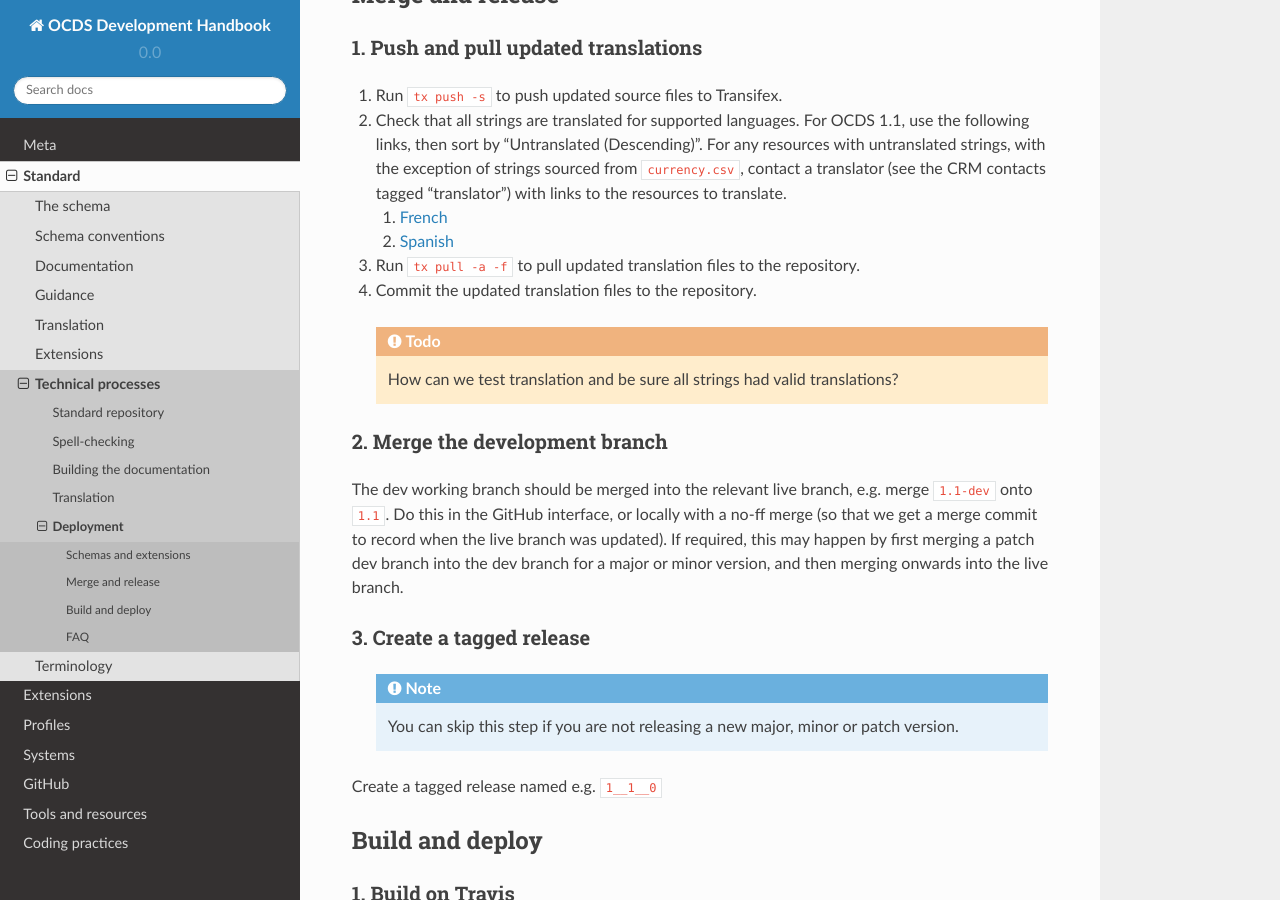
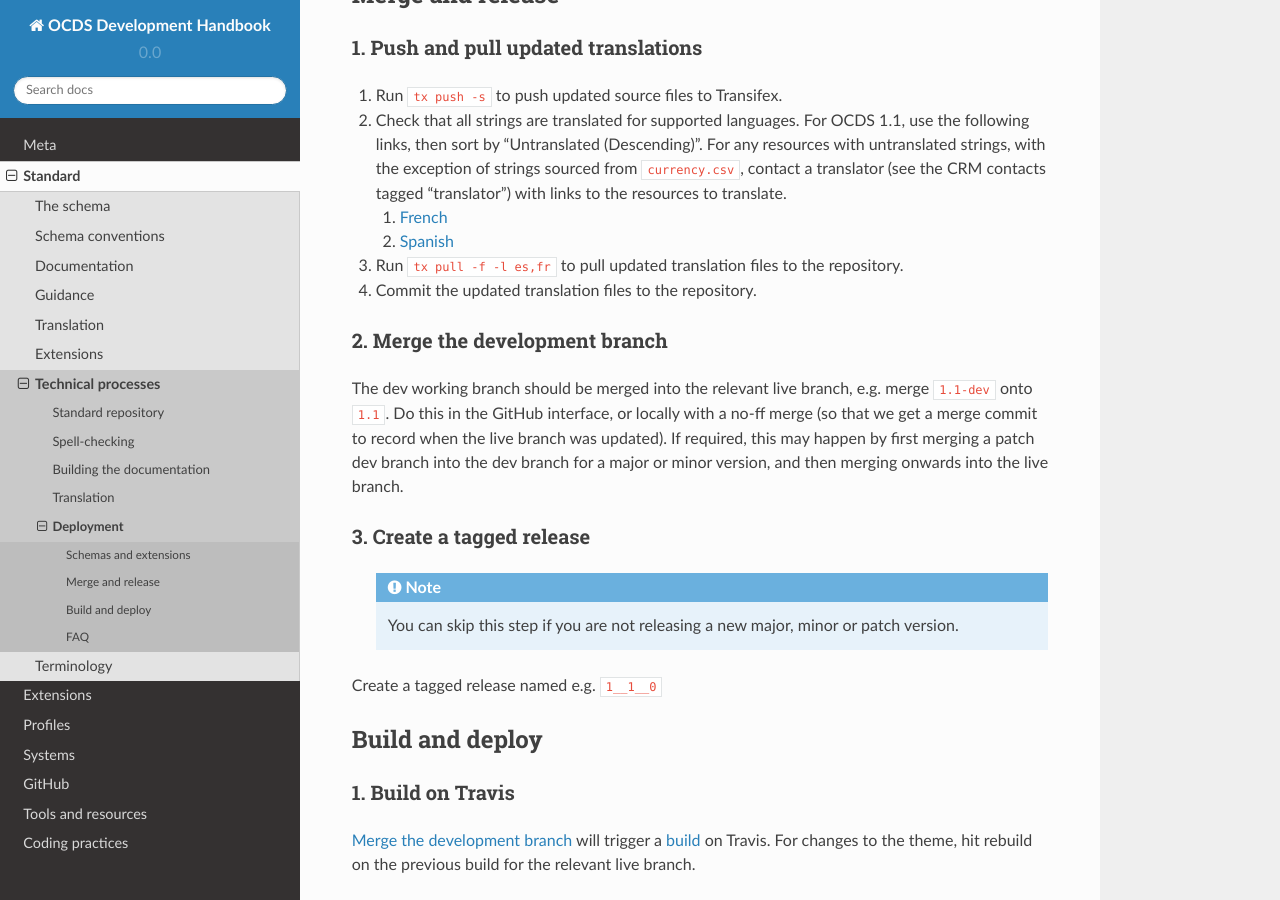
Before and after one commit to open-contracting/standard-development-handbook, a Sphinx documentation site: the page built from docs/standard/technical/deployment.md, in a window 1280 px wide and 900 px high, scrolled down 3280 px. Built offline with Sphinx 7.4.7 and the Read the Docs theme 2.0.0, drawn with Linux system fonts in a browser that asks for light colours.

Commit message:
Specify languages in tx calls, remove duplicate TODO

````diff
--- a/docs/standard/technical/deployment.md
+++ b/docs/standard/technical/deployment.md
@@ -138,13 +138,8 @@
 1. Check that all strings are translated for supported languages. For OCDS 1.1, use the following links, then sort by "Untranslated (Descending)". For any resources with untranslated strings, with the exception of strings sourced from `currency.csv`, contact a translator (see the CRM contacts tagged "translator") with links to the resources to translate.
     1. [French](https://www.transifex.com/OpenDataServices/open-contracting-standard-1-1/translate/#fr)
     1. [Spanish](https://www.transifex.com/OpenDataServices/open-contracting-standard-1-1/translate/#es)
-1. Run `tx pull -a -f` to pull updated translation files to the repository.
+1. Run `tx pull -f -l es,fr` to pull updated translation files to the repository.
 1. Commit the updated translation files to the repository.
-
-```eval_rst
-  .. todo::
-    How can we test translation and be sure all strings had valid translations?
-```
 
 ### 2. Merge the development branch
 
````
Also changed, not shown: docs/standard/technical/translation.md (+2 -2 lines).
